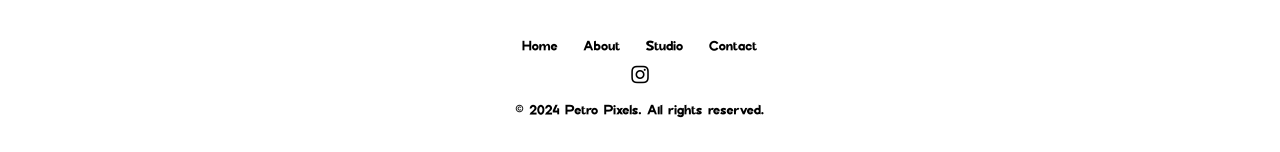
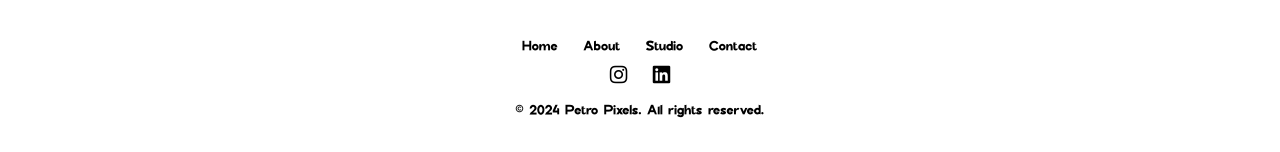
Before and after one commit to siphosenkosi803/PetroPixels, a plain HTML site: page index.html in a window 1280 px wide. Shown: the part 1393-1545 px from the top of the page. Drawn offline with nearby package versions, Linux system fonts and the light colour scheme.

Commit message:
added linkedin icon and link to footer

```diff
--- a/index.html
+++ b/index.html
@@ -73,6 +73,7 @@
         </nav>
         <div class="social-media">
             <a href="https://www.instagram.com/petro.pixels" target="_blank"><i class="fab fa-instagram"></i></a>
+            <a href="https://https://www.linkedin.com/company/1heavy0-media/?viewAsMember=true" target="_blank"><i class="fab fa-linkedin"></i></a>
         </div>
         <p>&copy; 2024 Petro Pixels. All rights reserved.</p>
     </footer>
```
